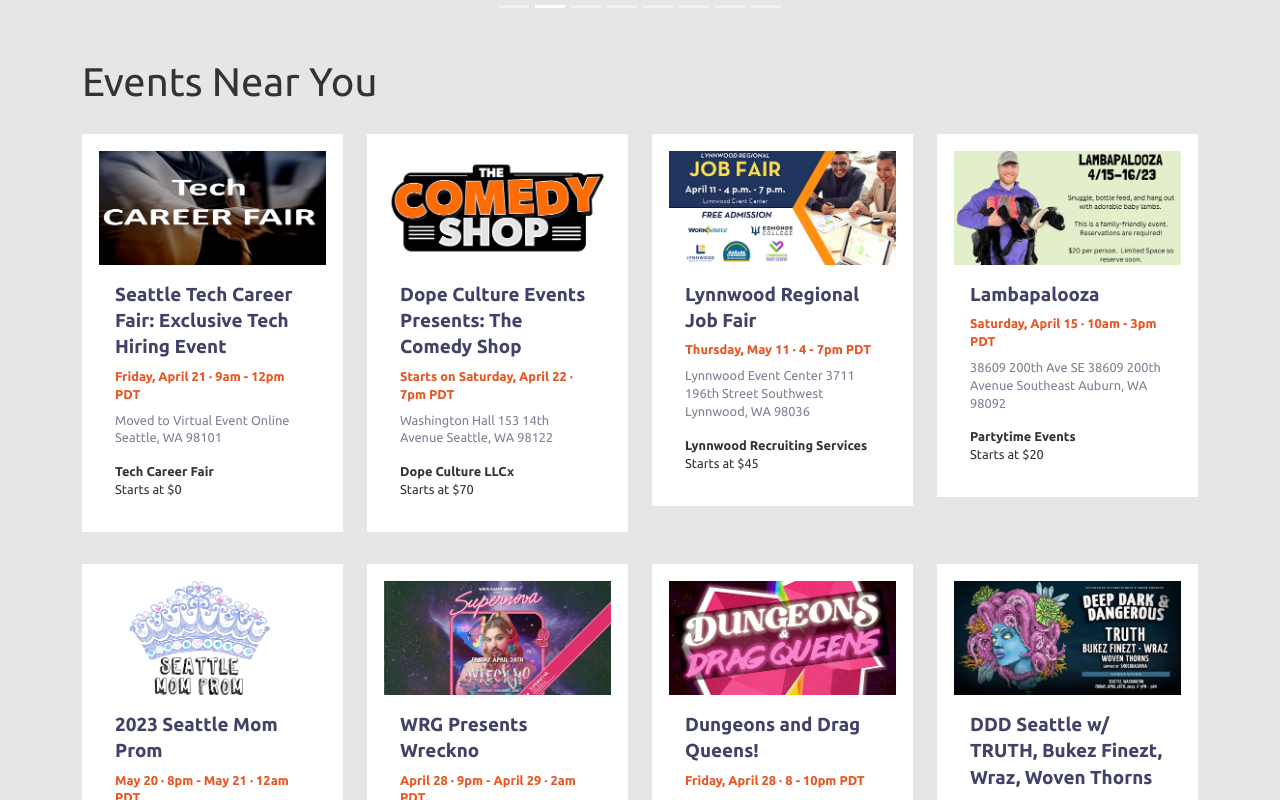
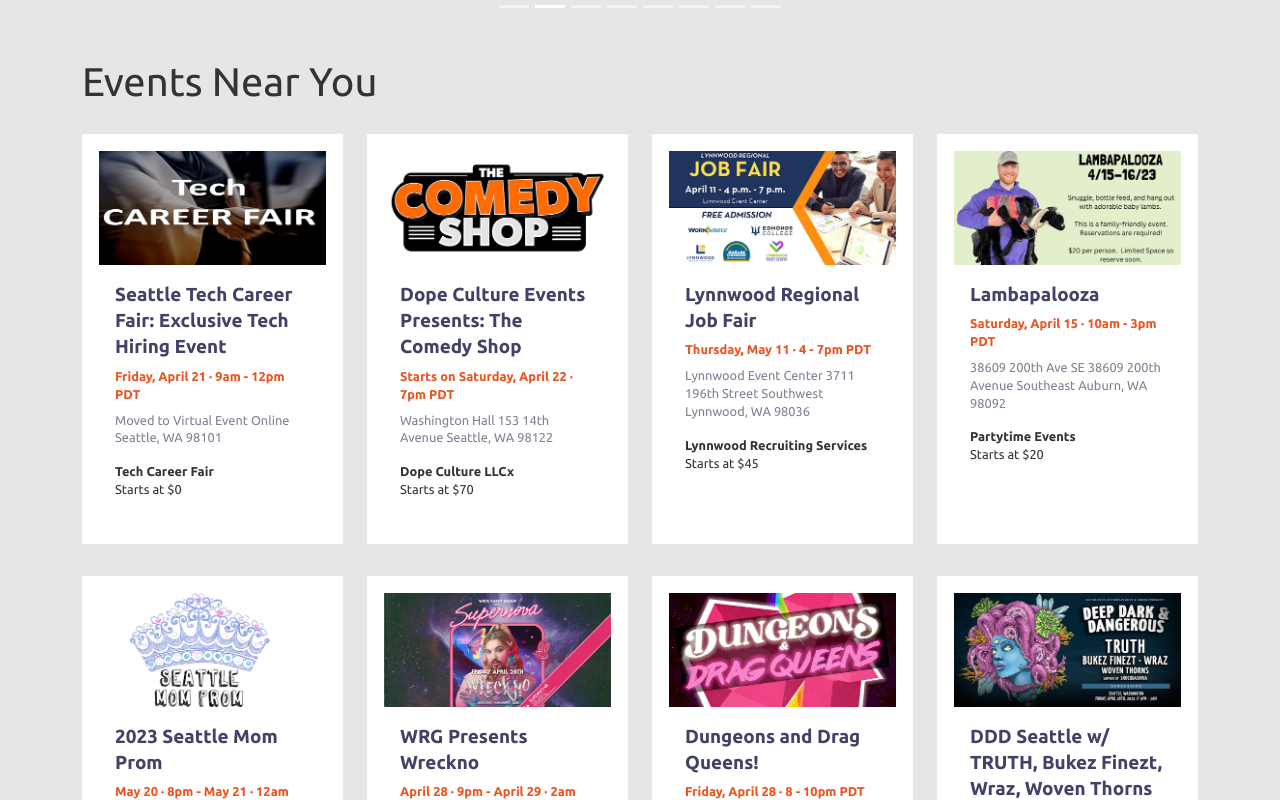
Before and after one commit to vuquanh/event-page, a React (Create React App) app in the folder frontend/: page / in a window 1280 px wide. Shown: the part 600-1400 px from the top of the page. Built offline with nearby package versions, Linux system fonts and the light colour scheme.

Commit message:
Added links to carousel

```diff
--- a/frontend/src/components/Carousel.js
+++ b/frontend/src/components/Carousel.js
@@ -1,4 +1,6 @@
 import Carousel from "react-bootstrap/Carousel";
+import { Link } from 'react-router-dom';
+
 
 function CarouselFadeExample({ items }) {
   console.log("Carousel Items:", items);
@@ -6,20 +8,23 @@
   return (
     <Carousel fade className="carousel-container">
       {items.map((item) => (
+
         <Carousel.Item>
+            <Link to={`/event/${item._id}`}>
           <img
             className="d-block w-100"
             src={`/images/${item._id}.png`}
             alt="First slide"
             style={{borderRadius: "20px"}}
           />
-
+          </ Link>
           {/* <Carousel.Caption>
             <h2 style={{color: "red"}}>{item.name}</h2>
           </Carousel.Caption> */}
         </Carousel.Item>
       ))}
     </Carousel>
+
   );
 }
 
--- a/frontend/src/components/Event.js
+++ b/frontend/src/components/Event.js
@@ -5,7 +5,7 @@
 const Event = ({event}) => {
   // console.log('Event.js:', event)
   return (
-    <Card className='my-3 p-3 rounded'>
+    <Card className='my-3 p-3 rounded card-height'>
      <Link to={`/event/${event._id}`}>
       <Card.Img src={event.image} variant='top' />
     </Link>
--- a/frontend/src/index.css
+++ b/frontend/src/index.css
@@ -54,3 +54,8 @@
 .carousel-container {
   margin: 20px;
 }
+
+.card-height {
+  min-height: 410px;
+
+}
```
